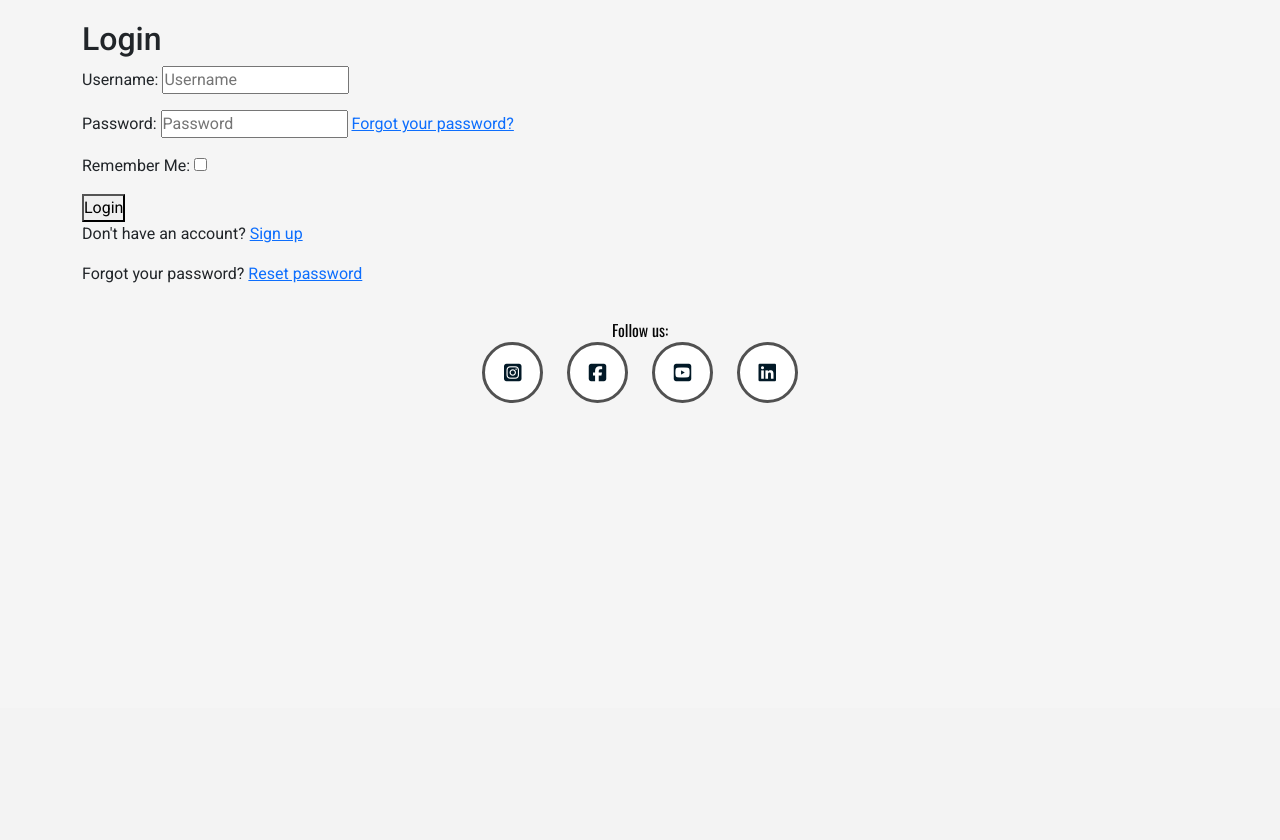
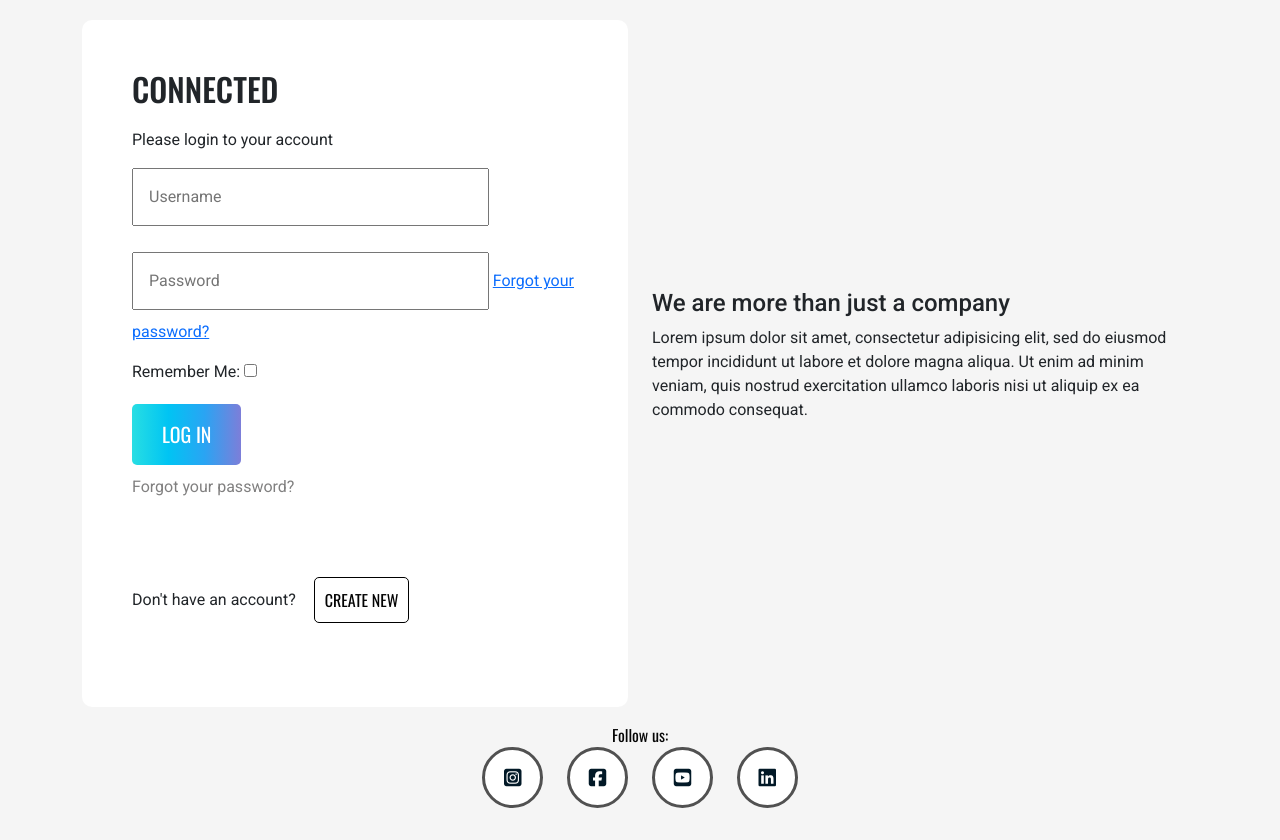
Before and after one commit to tildeholmqvist/connected, a Django app: page /accounts/login/ in a window 1280 px wide. Shown: the part 92-932 px from the top of the page. Before the commit the page ends 495 px from the top, so only its background shows below. Run offline with Django 4.2, Linux system fonts and the light colour scheme; some libraries are stand-ins or nearby versions.

Commit message:
changing the login template and adding layout with helo from mdbootstrap.com

```diff
--- a/blog/templates/blog/blog_detail.html
+++ b/blog/templates/blog/blog_detail.html
@@ -48,7 +48,7 @@
                             <button type="submit" class="btn btn-primary" id="submit-comment">Submit</button>
                         </form>
                     {% else %}
-                        <h5>Please log in to comment</h5>
+                    <h5>PLEASE <a class="login" href="{% url 'account_login' %}">LOG IN</a> TO COMMENT</h5>
                     {% endif %}
                 </div>
             </div>
--- a/discussion/templates/discussion/discussion_detail.html
+++ b/discussion/templates/discussion/discussion_detail.html
@@ -37,8 +37,7 @@
           <button type="submit" class="btn btn-primary" id="submit-comment">Submit</button>
       </form>
       {% else %}
-        <h5>Log in to comment</h5>
-        <a class="btn btn-primary login-link" href="{% url 'account_login' %}">Login</a>
+      <h5>PLEASE <a class="login" href="{% url 'account_login' %}">LOG IN</a> TO COMMENT</h5>
       {% endif %}
     </div>
   </div>
--- a/static/css/style.css
+++ b/static/css/style.css
@@ -169,6 +169,11 @@ header {
     text-transform: uppercase;
 }
 
+.login {
+    text-decoration: none;
+    color:#000000;
+}
+
 /* About page */
 
 .text-center h2 {
@@ -306,3 +311,89 @@ footer {
 .col-auto:nth-child(4) {
     --bg-color: #0077b5;
 }
+
+/* Log in /Sign up */
+/* https://mdbootstrap.com/docs/standard/extended/login/ */
+
+.login-form {
+    background-color: #ffff;
+    border-radius: 10px;
+    padding: 50px;
+}
+
+.login-form input[type="text"],
+.login-form input[type="password"] {
+    width:80%;
+    padding: 15px;
+    margin-bottom: 10px;
+}
+
+.login-form label {
+    display: none;
+}
+
+.login-form label[for="id_remember"] {
+    display: inline-block;
+}
+
+.login-form h4 {
+    font-family: "Oswald", sans-serif;
+    font-size: 2em;
+    margin-bottom: 20px;
+}
+
+.login-button {
+    /* fallback for old browsers */
+    background: #28DEE3;
+
+    /* Chrome 10-25, Safari 5.1-6 */
+    background: -webkit-linear-gradient(to right, #28DEE3, #00C4F3, #2AA4F3, #7D7ED9);
+
+    /* W3C, IE 10+/ Edge, Firefox 16+, Chrome 26+, Opera 12+, Safari 7+ */
+    background: linear-gradient(to right, #28DEE3, #00C4F3, #2AA4F3, #7D7ED9);
+
+    color: #ffffff;
+    border: none;
+    border-radius: 5px;
+    padding: 30px;
+    cursor: pointer;
+    margin: auto;
+    margin-right: 10px;
+    font-family: "Oswald", sans-serif;
+    text-transform: uppercase;
+    margin-bottom: 10px;
+}
+
+.login-button:hover {
+     /* fallback for old browsers */
+     background: #588FE9;
+
+     /* Chrome 10-25, Safari 5.1-6 */
+     background: -webkit-linear-gradient(to right, #588FE9, #7B78D8, #955FBE, #A6429E);
+
+     /* W3C, IE 10+/ Edge, Firefox 16+, Chrome 26+, Opera 12+, Safari 7+ */
+     background: linear-gradient(to right, #588FE9, #7B78D8, #955FBE, #A6429E);
+}
+
+.forgot-password > a {
+    text-decoration: none;
+    color:#818080;
+}
+
+.create-account-btn {
+    border: #000000 solid 1px;
+    border-radius: 5px;
+    padding: 10px;
+    margin: 10px;
+    font-family: "Oswald", sans-serif;
+    text-transform: uppercase;
+}
+
+.create-account-btn > a {
+    text-decoration: none;
+    color: #030303;
+}
+
+.create-account-btn:hover {
+    background: linear-gradient(to right, #28DEE3, #00C4F3, #2AA4F3, #7D7ED9);
+}
--- a/templates/account/login.html
+++ b/templates/account/login.html
@@ -4,18 +4,36 @@
 
 {% block page_title %}
 {% endblock %}
-
+<!---https://mdbootstrap.com/docs/standard/extended/login/-->
 {% block page_content %}
+<section class="h-100 gradient-form">
   <div class="container">
-    <div class="login-page">
-    <h2>Login</h2>
-    <form method="post" action="{% url 'account_login' %}">
-      {% csrf_token %}
-      {{ form.as_p }}
-      <button type="submit">Login</button>
-    </form>
-    <p>Don't have an account? <a href="{% url 'account_signup' %}">Sign up</a></p>
-    <p>Forgot your password? <a href="{% url 'account_reset_password' %}">Reset password</a></p>
+    <div class="row justify-content-center align-items-center">
+      <div class="col-lg-6">
+        <div class="login-form">
+          <h4>CONNECTED</h4>
+          <form method="post" action="{% url 'account_login' %}">
+            {% csrf_token %}
+            <p>Please login to your account</p>
+            {{ form.as_p }}
+            <div class="text-left pt-1 mb-5 pb-1">
+              <button class="btn btn-primary fa-lg login-button" type="submit">Log in</button>
+              <p class="forgot-password"><a href="{% url 'account_reset_password' %}">Forgot your password?</a></p>
+          </div>
+            <div class="d-flex align-items-center  pb-4">
+              <p class="mb-0 me-2">Don't have an account? </p>
+              <button type="button" class="btn create-account-btn"><a href="{% url 'account_signup' %}">Create new</a></button>
+            </div>
+          </form>
+        </div>
+      </div>
+      <div class="col-lg-6">
+        <div class="text-section">
+          <h4>We are more than just a company</h4>
+          <p>Lorem ipsum dolor sit amet, consectetur adipisicing elit, sed do eiusmod tempor incididunt ut labore et dolore magna aliqua. Ut enim ad minim veniam, quis nostrud exercitation ullamco laboris nisi ut aliquip ex ea commodo consequat.</p>
+        </div>
+      </div>
+    </div>
   </div>
-</div>
+</section>
 {% endblock %}
```
